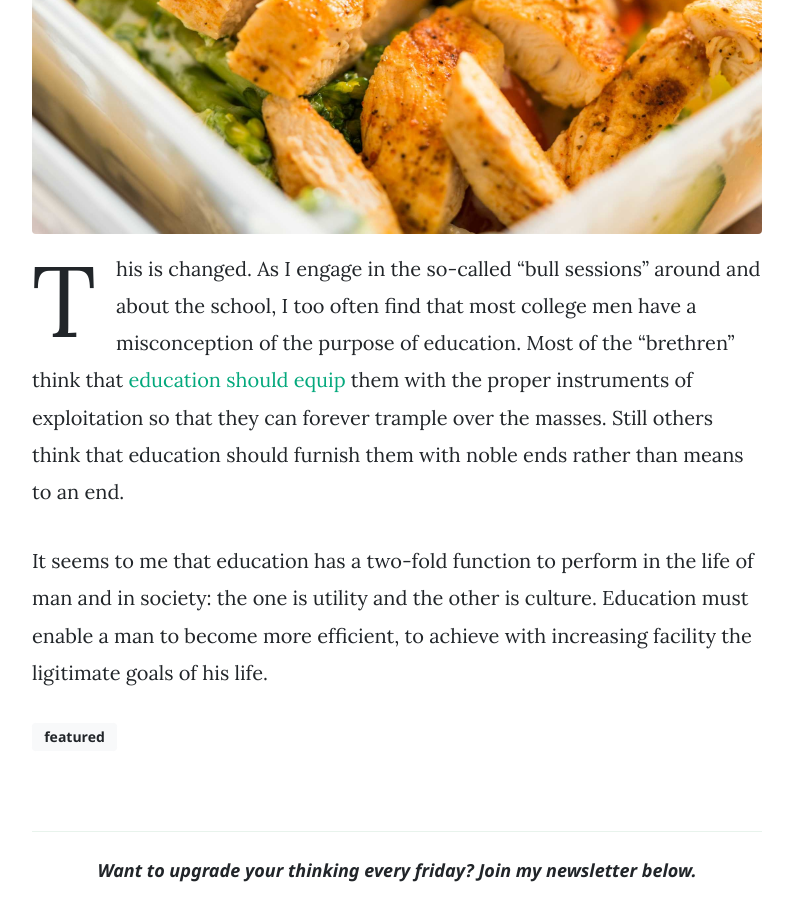
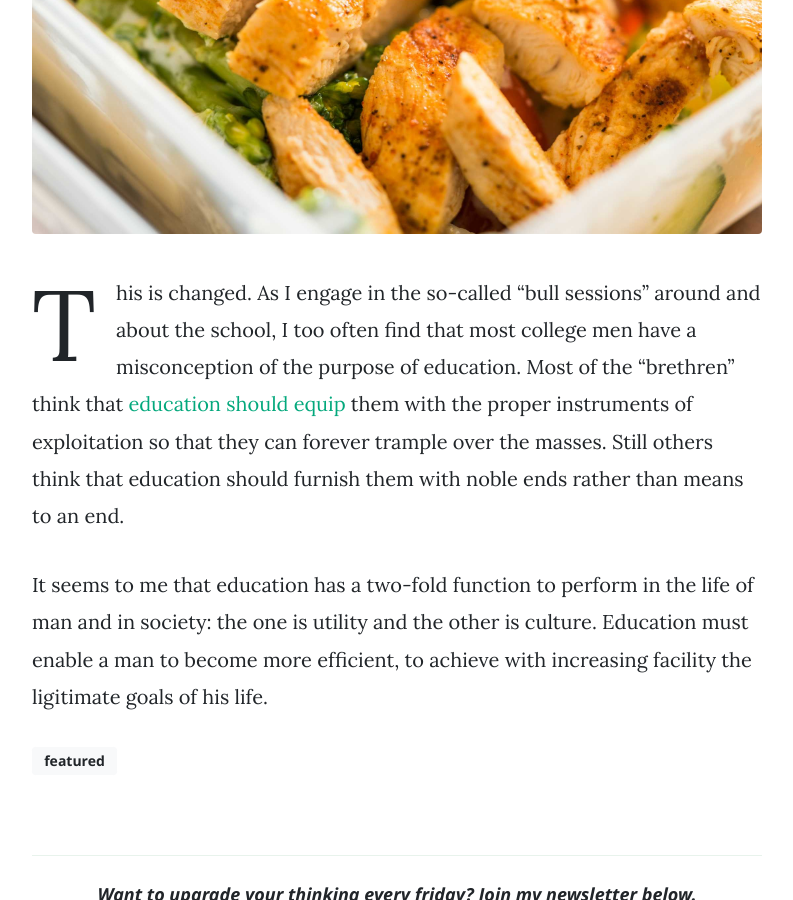
Before and after one commit to viccorrera/viccorrera.github.io, a Jekyll site: the page built from _posts/2019-01-28-we-all-wait-for-summer.md, in a window 1280 px wide and 900 px high, scrolled down 631 px. Shown: the whole window, without its empty margins (243-1036 px from the left). Built offline with Jekyll 4.4.1, drawn with Linux system fonts in a browser that asks for light colours; nearby versions of some CDN libraries; grey boxes are pictures that could not be loaded.

Commit message:
Add margin top to beginning of blog post

```diff
--- a/_layouts/post.html
+++ b/_layouts/post.html
@@ -64,7 +64,7 @@ layout: default
 
 		<div class="col-md-12 col-lg-8">
 			<!-- Article -->
-			<article class="article-post">
+			<article class="article-post mt-4">
 				{{ content }}
 			</article>
 
```
